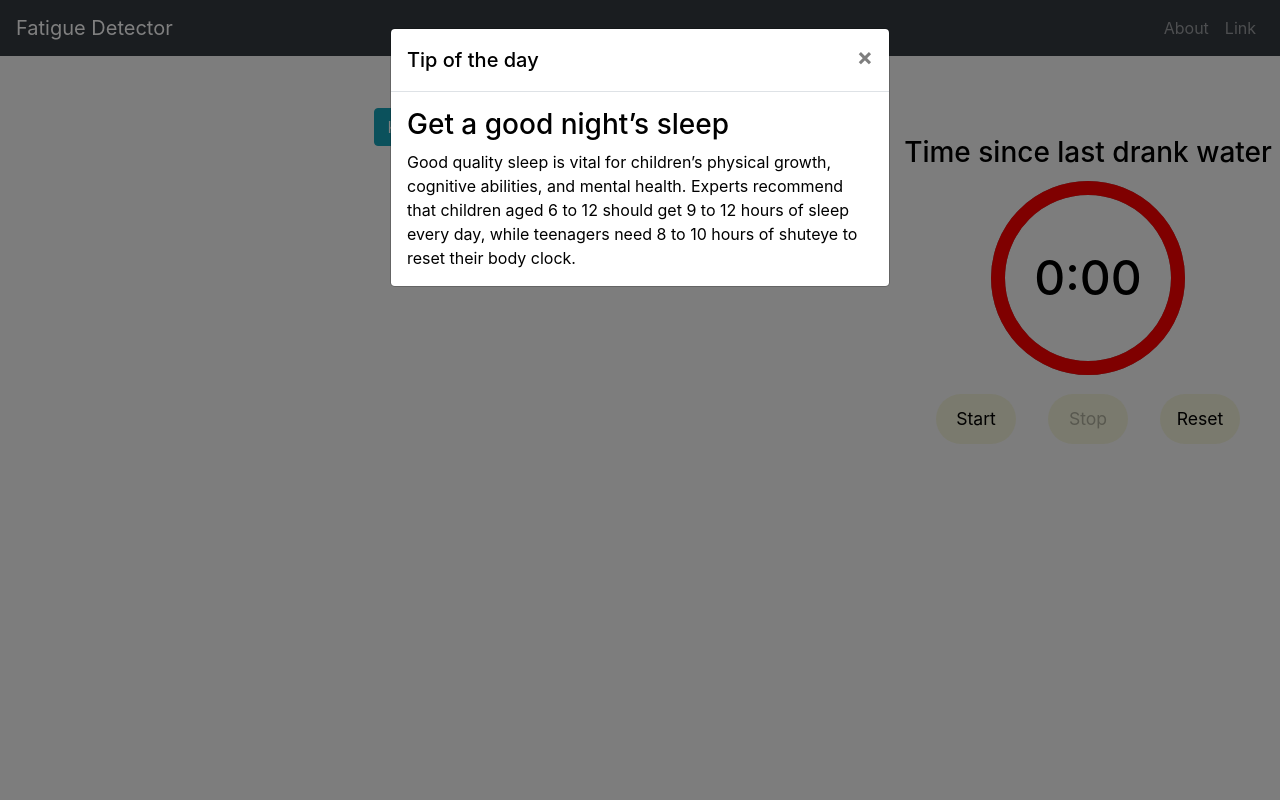
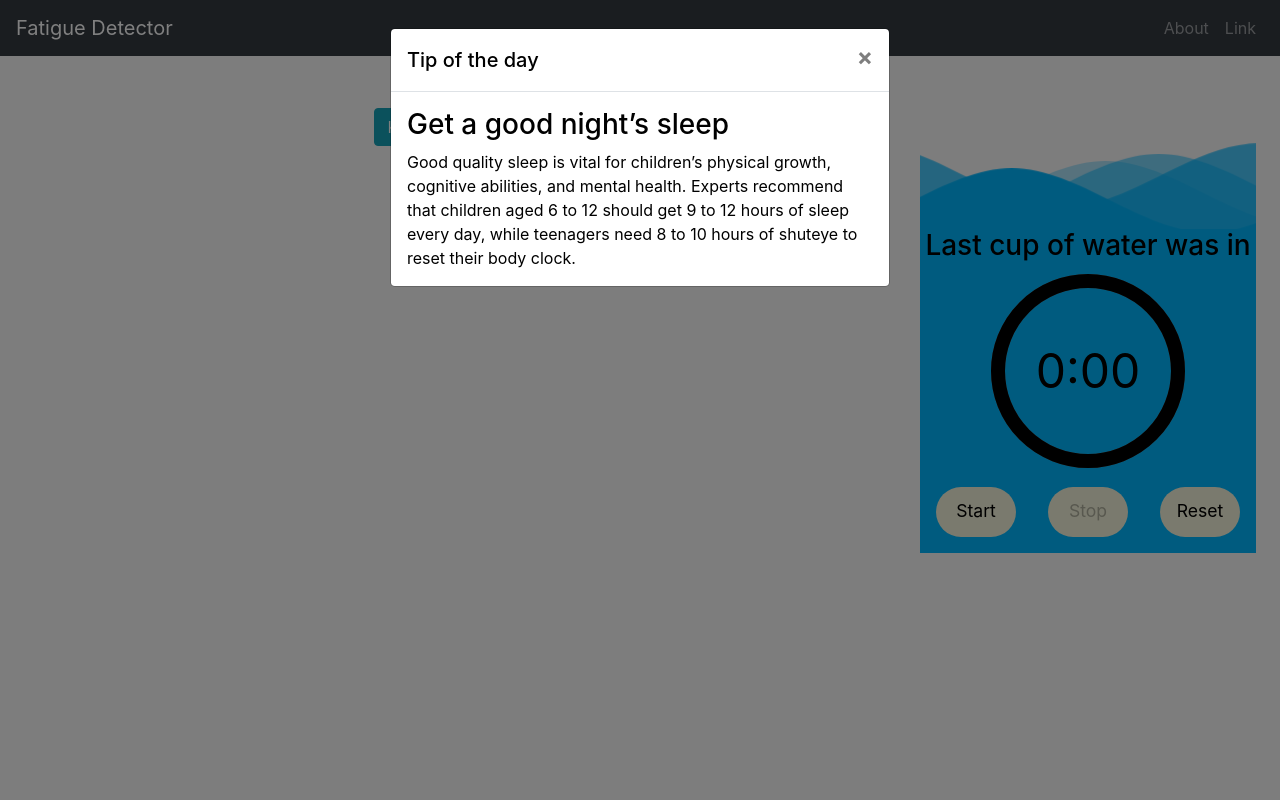
Before and after one commit to hhhrrrttt222111/fatigue-detector, a Flask app: page / in a window 1280 px wide. Run offline with Flask 2, Linux system fonts and the light colour scheme.

Commit message:
water clock updated

```diff
--- a/static/main.css
+++ b/static/main.css
@@ -80,7 +80,7 @@ nav {
 }
 
   .base-timer__path-remaining.arc {
-    color: red;
+    color: black;
   }
 
   .base-timer__label {
@@ -115,8 +115,8 @@ nav {
   }
 
   .buttons button:hover {
-    background-color: red;
-    color: white;
+    background-color: black;
+    color: #00b7ff;
   }
 
   .buttons button:disabled {
@@ -127,13 +127,63 @@ nav {
   }
 
 
+  .waves {
+    position:relative;
+    width: 336px;
+    height:100%;
+    margin-bottom:-7px; /*Fix for safari gap*/
+    min-height:100px;
+    max-height:150px;
+  }
 
+  .content {
+    position:relative;
+    height:100%;
+    text-align:center;
+    background-color: rgb(0, 183, 255);
+  }
+
+  /* Animation */
+
+  .parallax > use {
+    animation: move-forever 25s cubic-bezier(.55,.5,.45,.5)     infinite;
+  }
+  .parallax > use:nth-child(1) {
+    animation-delay: -2s;
+    animation-duration: 7s;
+  }
+  .parallax > use:nth-child(2) {
+    animation-delay: -3s;
+    animation-duration: 10s;
+  }
+  .parallax > use:nth-child(3) {
+    animation-delay: -4s;
+    animation-duration: 13s;
+  }
+  .parallax > use:nth-child(4) {
+    animation-delay: -5s;
+    animation-duration: 20s;
+  }
+
+  @keyframes move-forever {
+    0% {
+     transform: translate3d(-90px,0,0);
+    }
+    100% {
+      transform: translate3d(85px,0,0);
+    }
+  }
 
 @media screen and (max-width: 992px) {
     .landing {
         display: flex;
         flex-direction: column;
     }
+    .waves {
+      height:40px;
+      min-height:40px;
+    }
+
 }
 
 @media screen and (max-width: 600px) {
@@ -141,4 +191,9 @@ nav {
         display: flex;
         flex-direction: column;
     }
+    .waves {
+      height:40px;
+      min-height:40px;
+    }
+
 }
--- a/templates/index.html
+++ b/templates/index.html
@@ -15,7 +15,22 @@
 
 
     <div class="landing_right">
-      <h3>Time since last drank water<h3>
+      <div>
+        <svg class="waves" xmlns="http://www.w3.org/2000/svg" xmlns:xlink="http://www.w3.org/1999/xlink"
+        viewBox="0 24 150 28" preserveAspectRatio="none" shape-rendering="auto">
+        <defs>
+        <path id="gentle-wave" d="M-160 44c30 0 58-18 88-18s 58 18 88 18 58-18 88-18 58 18 88 18 v44h-352z" />
+        </defs>
+        <g class="parallax">
+        <use xlink:href="#gentle-wave" x="100" y="0" fill="rgba(0, 183, 255,0.7)" />
+        <use xlink:href="#gentle-wave" x="100" y="3" fill="rgba(0, 183, 255,0.5)" />
+        <use xlink:href="#gentle-wave" x="100" y="5" fill="rgba(0, 183, 255,0.3)" />
+        <use xlink:href="#gentle-wave" x="100" y="7" fill="#00b7ff" />
+        </g>
+        </svg>
+       </div>
+      <div class="content flex">
+         <h3>Last cup of water was in</h3>
           <div id="app" class="app">
             <div class="base-timer">
               <svg class="base-timer__svg" viewBox="0 0 100 100" xmlns="http://www.w3.org/2000/svg">
@@ -47,6 +62,7 @@
           </div>
         </div>
     </div>
+</div>
 
 
 
```
Lines whose indentation alone changed are shown as unchanged.
